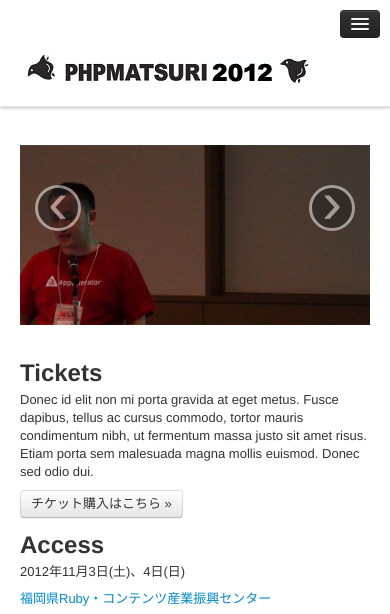
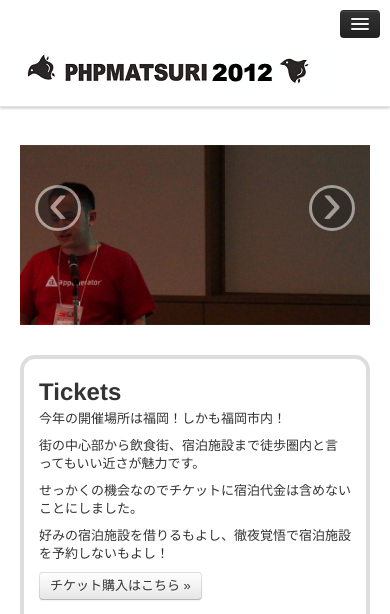
Before and after one commit to phpmatsuri/2012, a Jekyll site: the page built from index.html, in a window 390 px wide. Shown: the top 614 px of the page. Built offline with Jekyll 4.4.1, drawn with Linux system fonts in a browser that asks for light colours.

Commit message:
トップページデザイン変更

```diff
--- a/css/style.css
+++ b/css/style.css
@@ -41,6 +41,14 @@
     background-size: cover;
 }
 
+#ticket-index {
+    margin-top: 20px;
+    border: 4px solid #DDDDDD;
+    border-radius: 15px;
+    padding: 15px;
+    height: 350px;
+}
+
 #pm-map-index {
     width: 100%;
 }
@@ -72,6 +80,9 @@ div.faq {
     #pm-hero-unit .carousel-inner > .item {
         height: 400px;
     }
+    #ticket-index {
+        height: 350px;
+    }
     #pm-map-index {
         height: 300px;
     }
@@ -83,6 +94,9 @@ div.faq {
 @media (min-width: 768px) and (max-width: 979px) {
     #pm-hero-unit .carousel-inner > .item {
         height: 300px;
+    }
+    #ticket-index {
+        height: 250px;
     }
     #pm-map-index {
         height: 200px;
@@ -96,6 +110,9 @@ div.faq {
     #pm-hero-unit .carousel-inner > .item {
         height: 250px;
     }
+    #ticket-index {
+        height: 200px;
+    }
     #pm-map-index {
         height: 400px;
     }
@@ -108,4 +125,7 @@ div.faq {
     #pm-hero-unit .carousel-inner > .item {
         height: 180px;
     }
+    #ticket-index {
+        height: auto;
     }
+}
--- a/index.html
+++ b/index.html
@@ -4,7 +4,8 @@ title: PHP Matsuri 2012
 ---
 
 <!-- Main hero unit for a primary marketing message or call to action -->
-<div id="pm-hero-unit" class="carousel slide">
+<div class="row">
+    <div id="pm-hero-unit" class="span9 carousel slide">
         <div class="carousel-inner">
             <div class="item active" style="background-image:url(img/phpmatsuri2011_4.jpg);">
             </div>
@@ -26,13 +27,23 @@ title: PHP Matsuri 2012
         <a class="left carousel-control" href="#pm-hero-unit" data-slide="prev">&lsaquo;</a>
         <a class="right carousel-control" href="#pm-hero-unit" data-slide="next">&rsaquo;</a>
     </div>
+    <div class="span3">
+        <div id="ticket-index">
+            <h2>Tickets</h2>
+            <p>今年の開催場所は福岡！しかも福岡市内！</p>
+            <p>街の中心部から飲食街、宿泊施設まで徒歩圏内と言ってもいい近さが魅力です。</p>
+            <p>せっかくの機会なのでチケットに宿泊代金は含めないことにしました。</p>
+            <p>好みの宿泊施設を借りるもよし、徹夜覚悟で宿泊施設を予約しないもよし！</p>
+            <p><a class="btn" href="#">チケット購入はこちら &raquo;</a></p>
+        </div>
+    </div>
+</div>
 
 <!-- Example row of columns -->
 <div class="row">
     <div class="span4">
-        <h2>Tickets</h2>
-        <p>Donec id elit non mi porta gravida at eget metus. Fusce dapibus, tellus ac cursus commodo, tortor mauris condimentum nibh, ut fermentum massa justo sit amet risus. Etiam porta sem malesuada magna mollis euismod. Donec sed odio dui. </p>
-        <p><a class="btn" href="#">チケット購入はこちら &raquo;</a></p>
+        <h2>News</h2>
+        <p>ここをブログリンクにするなど</p>
     </div>
     <div class="span4">
         <h2>Access</h2>
```
Lines whose indentation alone changed are shown as unchanged.
